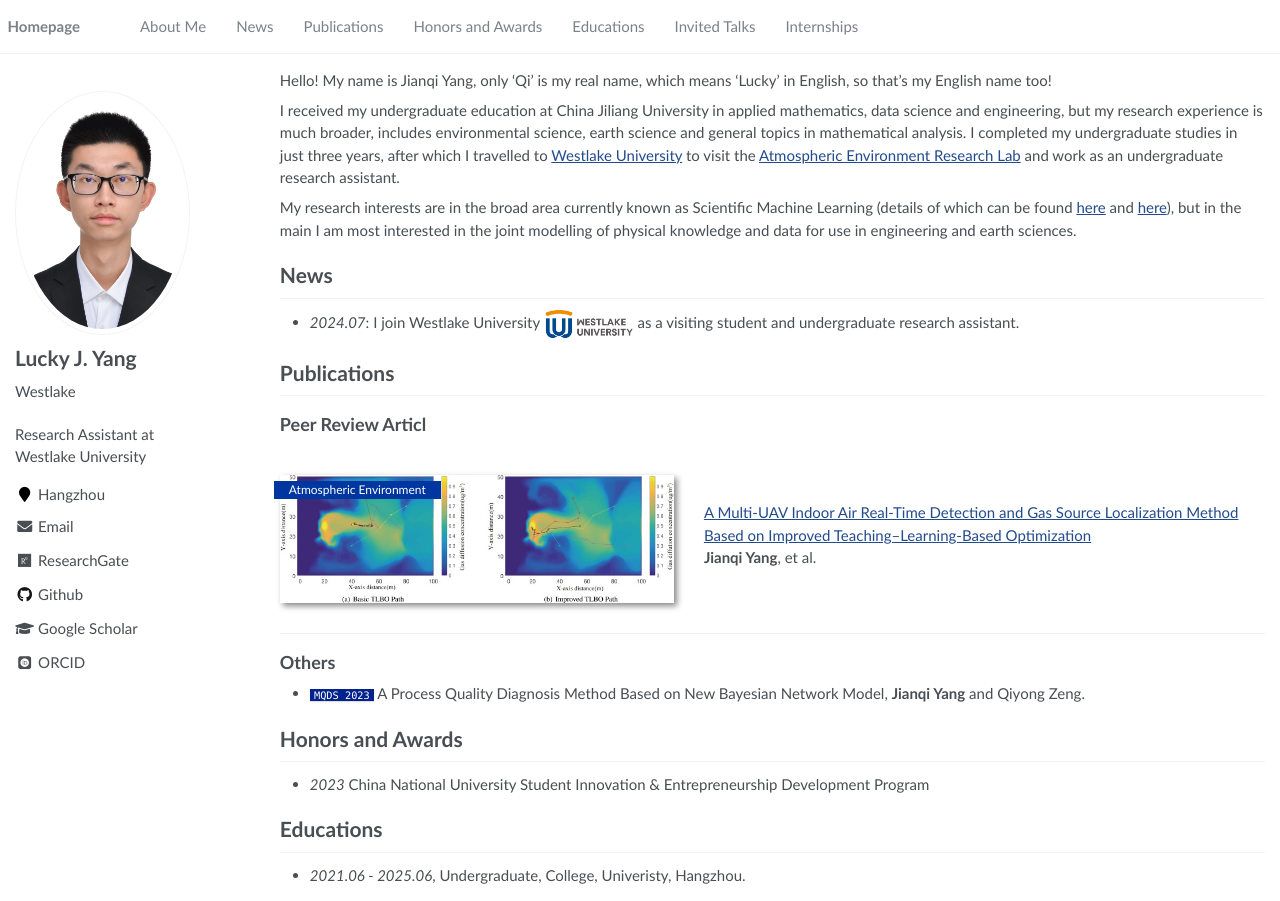
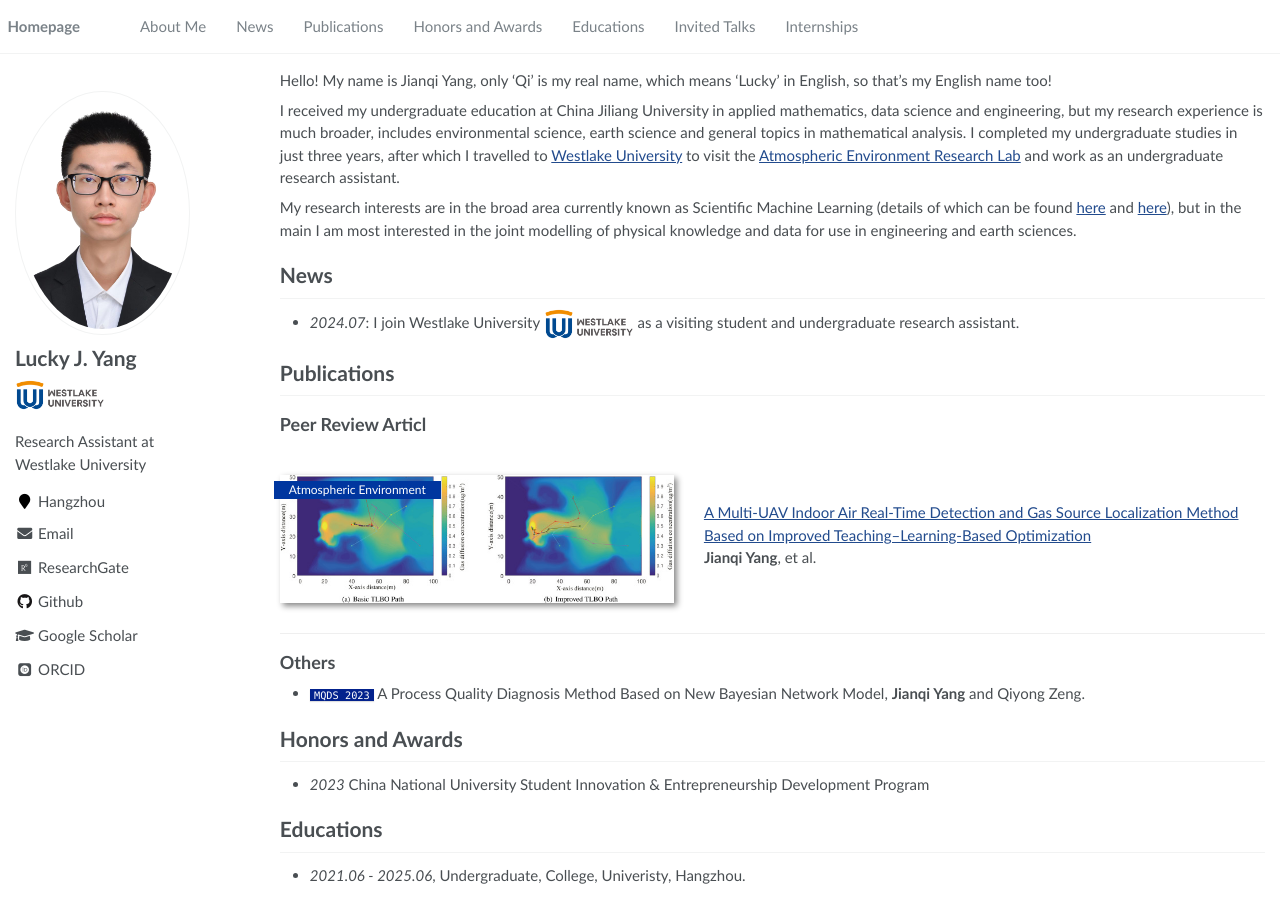
Before and after one commit to thinkswhat/thinkswhat.github.io, a Jekyll site: the page built from _pages/about.md, in a window 1280 px wide. Built offline with Jekyll 4.4.1, drawn with Linux system fonts in a browser that asks for light colours; some web fonts are replaced.

Commit message:
Update _config.yml

```diff
--- a/_config.yml
+++ b/_config.yml
@@ -21,7 +21,7 @@ google_scholar_stats_use_cdn : true
 author:
   name             : "Lucky J. Yang"
   avatar           : "images/profile.png"
-  bio              : "Westlake"
+  bio              : "<img src='./images/WestlakeU.png' style='width: 6em;'>"
   location         : "Hangzhou"
   employer         :
   pubmed           :
```
